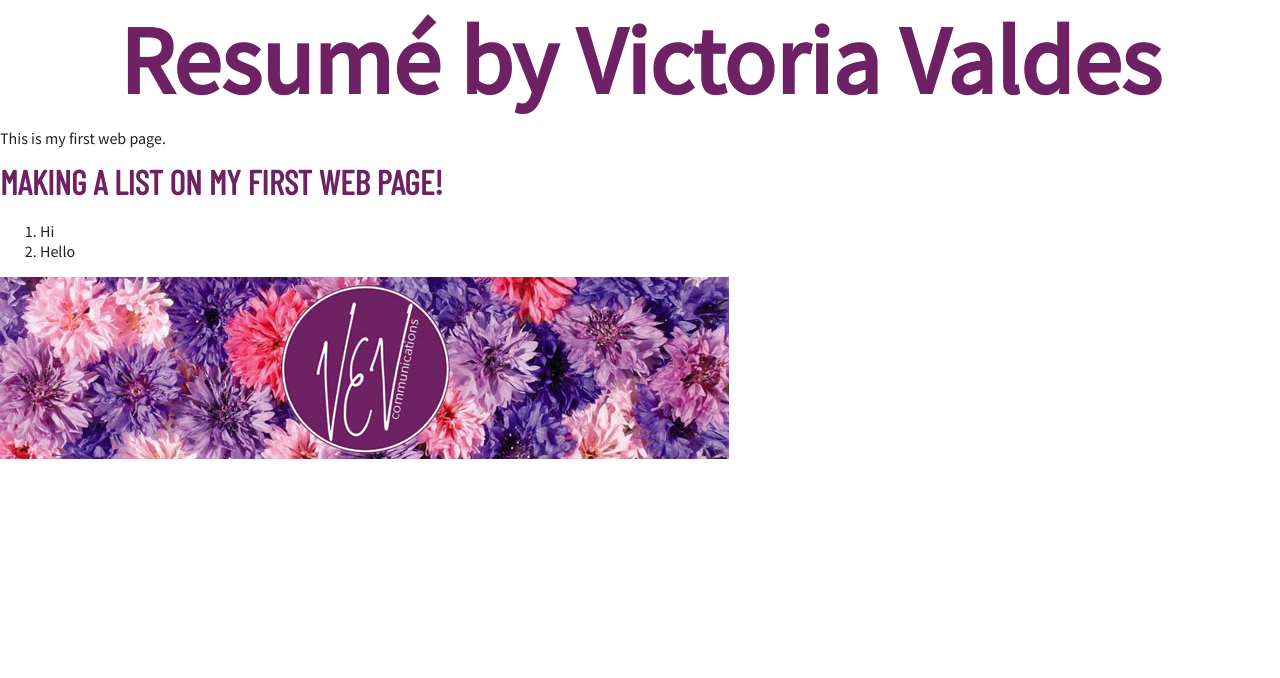
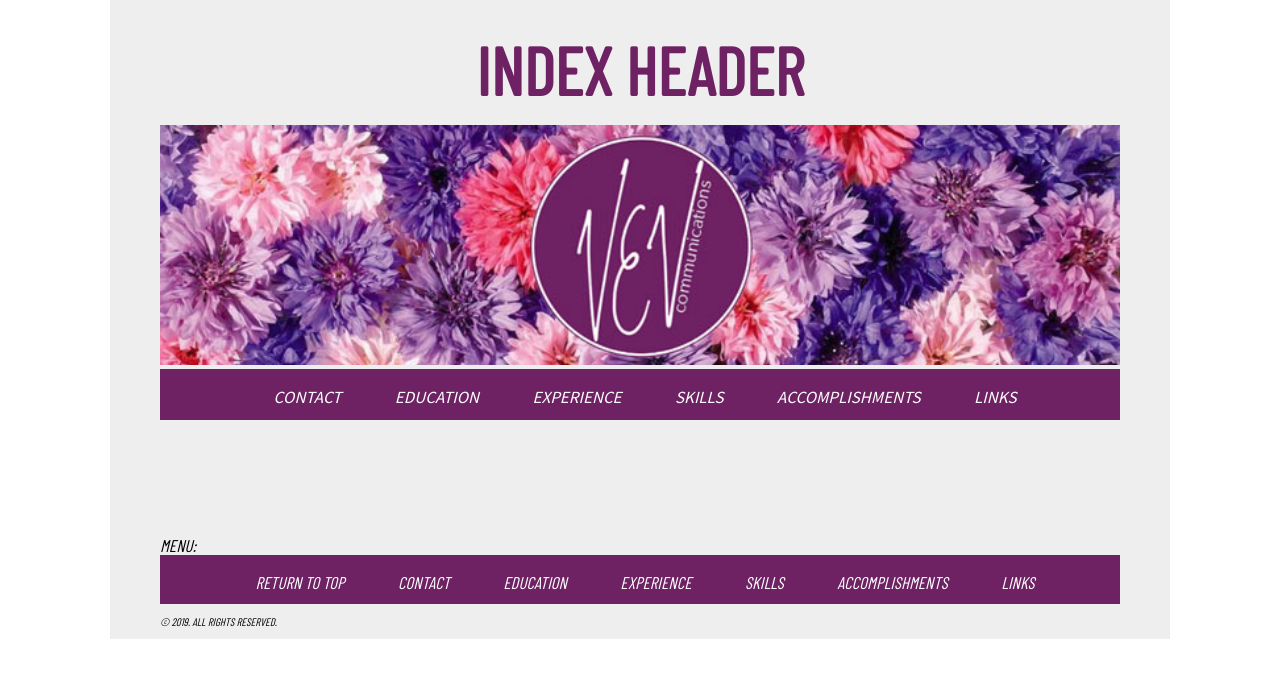
Before and after one commit to vevagency/github.io, a plain HTML site: page index.html in a window 1280 px wide. Drawn offline with nearby package versions, Linux system fonts and the light colour scheme; files that its build step writes are made by us from their sources.

Commit message:
Structure continued

```diff
--- a/index.html
+++ b/index.html
@@ -2,21 +2,64 @@
 <html lang="en">
   <head>
     <meta charset="UTF-8" />
-    <title>Victoria's Webpage</title>
+    <title>VEV Agency</title>
     <link href="css/style.css" rel="stylesheet" />
   </head>
 
   <body>
-    <h1>Resumé by Victoria Valdes</h1>
-    <p>This is my first web page.</p>
 
-    <h2>Making a list on my first web page!</h2>
-    <ol>
-      <li>Hi</li>
-      <li>Hello</li>
-    </ol>
+    <div id="wrapper">
+        <header id="top">
+          <h1>Index Header</h1>
+        </header>
 
-    <img src="html-resume/image/resume-masthead.jpg" alt="VEV Agency Masthead"/>
+      <main>
 
+        <div class="grid">
+
+          <div class="masthead">
+            <aside>
+              <img src="html-index/image/resume-masthead.jpg" alt="VEV Agency Masthead"/>
+            </aside>
+
+            <nav>
+              <ul>
+                <li><a href="#contact">Contact</a></li>
+                <li><a href="#education">Education</a></li>
+                <li><a href="#experience">Experience</a></li>
+                <li><a href="#skills">Skills</a></li>
+                <li><a href="#accomplishments">Accomplishments</a></li>
+                <li><a href="#links">Links</a></li>
+              </ul>
+            </nav>
+
+          </div>
+
+        <!-- grid ends -->
+        </div>
+      </main>
+
+        <div class="footer">
+          <footer>
+            <p>Menu:</p>
+
+            <nav>
+              <ul>
+                <li><a href="#top">Return to top</a></li>
+                <li><a href="#contact">Contact</a></li>
+                <li><a href="#education">Education</a></li>
+                <li><a href="#experience">Experience</a></li>
+                <li><a href="#skills">Skills</a></li>
+                <li><a href="#accomplishments">Accomplishments</a></li>
+                <li><a href="#links">Links</a></li>
+              </ul>
+            </nav>
+
+            <p><small>&copy; 2019. All Rights Reserved.</small></p>
+          </footer>
+        </div>
+
+    <!-- wrapper ends -->
+    </div>
   </body>
 </html>
```
